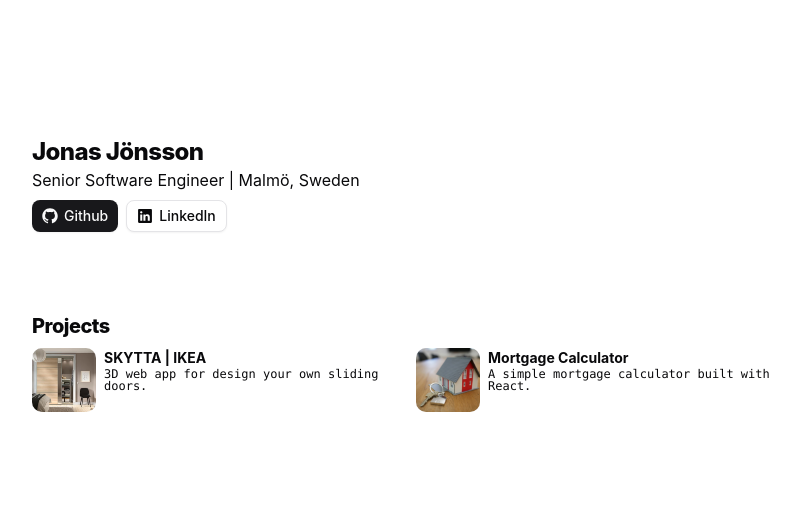
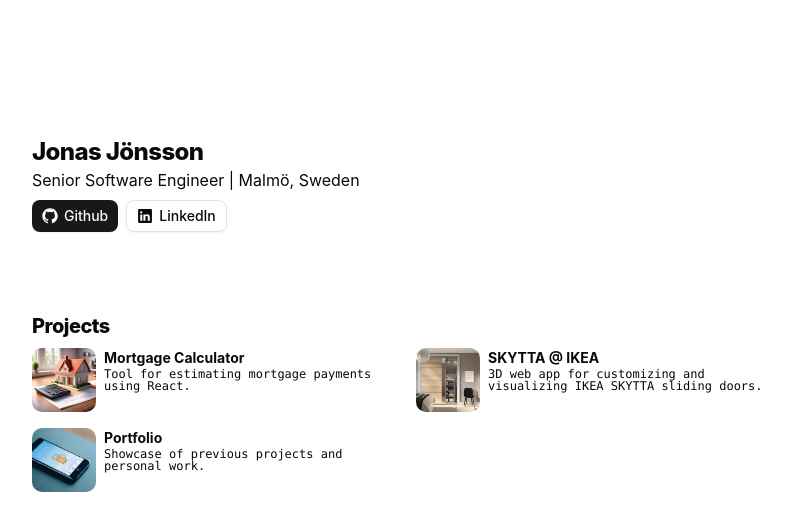
Before and after one commit to jonasjoensson/jonasjoensson, a React (Vite) app: page / in a window 1280 px wide. Shown: the top 530 px of the page, without its empty margins (232-1032 px from the left). Built offline with nearby package versions, Linux system fonts and the light colour scheme.

Commit message:
update images

```diff
--- a/src/components/portfolio.tsx
+++ b/src/components/portfolio.tsx
@@ -1,4 +1,5 @@
 import type { LinkOptions } from "@tanstack/react-router"
+import dkvImage from "../assets/dkv.jpg"
 import mortgageImage from "../assets/mortgage.jpg"
 import skyttaImage from "../assets/skytta.jpeg"
 import { SmartLink } from "./smart-link"
@@ -15,18 +16,25 @@
 
 const projects: Project[] = [
   {
-    title: "SKYTTA | IKEA",
-    description: "3D web app for design your own sliding doors.",
+    title: "Mortgage Calculator",
+    description: "Tool for estimating mortgage payments using React.",
+    imageUrl: mortgageImage,
+    linkOptions: {
+      to: "/mortgage-calculator"
+    }
+  },
+  {
+    title: "SKYTTA @ IKEA",
+    description:
+      "3D web app for customizing and visualizing IKEA SKYTTA sliding doors.",
     imageUrl: skyttaImage,
     href: "https://www.ikea.com/addon-app/skytta/web/latest/?uiPlatform=web&locale=en-GB#/"
   },
   {
-    title: "Mortgage Calculator",
-    description: "A simple mortgage calculator built with React.",
-    imageUrl: mortgageImage,
-    linkOptions: {
-      to: "/mortgage-calculator"
-    }
+    title: "Portfolio",
+    description: "Showcase of previous projects and personal work.",
+    imageUrl: dkvImage,
+    href: "https://jonasjoensson.github.io/#portfolio"
   }
 ]
 
```
Also changed, not shown: src/assets/dkv.jpg (added), src/assets/mortgage.jpg.
